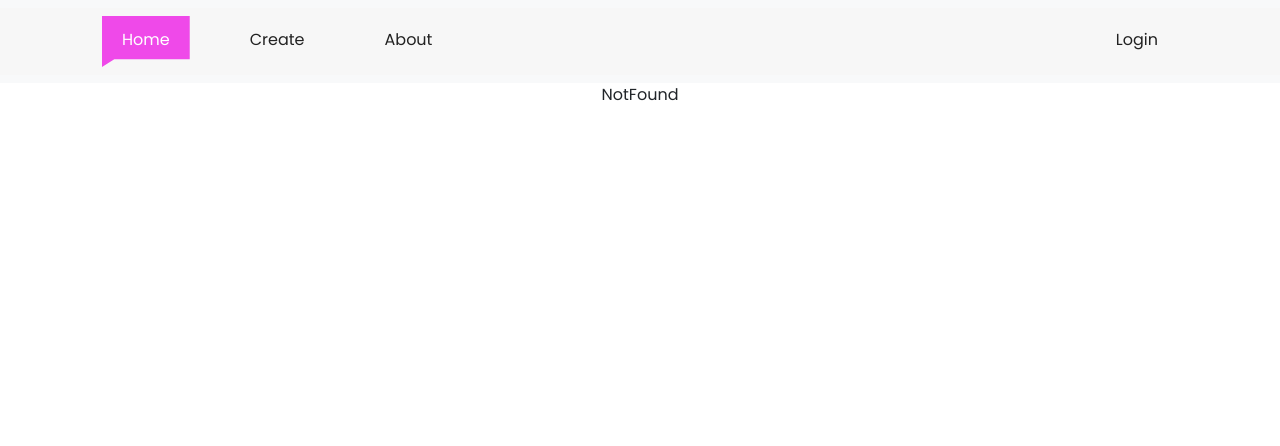
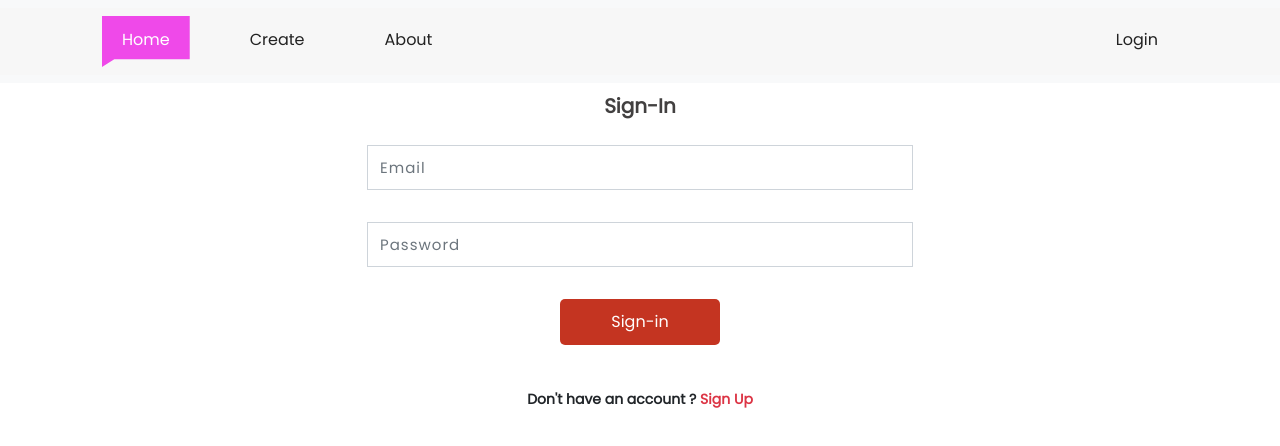
Before and after one commit to usmc-Blockhead/my_blog, a React (Create React App) app: page /auth in a window 1280 px wide. Shown: the top 446 px of the page. Built offline with nearby package versions, Linux system fonts and the light colour scheme.

Commit message:
added auth

```diff
--- a/src/App.js
+++ b/src/App.js
@@ -11,6 +11,7 @@ import AddEditBlog from "./pages/AddEditBlog";
 import About from "./pages/About";
 import NotFound from "./pages/NotFound";
 import Header from "./components/Header";
+import Auth from "./pages/Auth";
 
 
 
@@ -27,6 +28,7 @@ function App() {
         <Route path="/create" element={<AddEditBlog />}/>
         <Route path="/update/:id" element={<AddEditBlog />}/>
         <Route path="/about" element={<About />}/>
+        <Route path="/auth" element={<Auth />}/>
         <Route path="*" element={<NotFound />}/>
       </Routes>
     </div>
--- a/src/pages/Auth.js
+++ b/src/pages/Auth.js
@@ -1,9 +1,184 @@
-import React from 'react'
+import {
+  createUserWithEmailAndPassword,
+  signInWithEmailAndPassword,
+  updateProfile,
+} from "firebase/auth";
+import React, { useState } from "react";
+import { toast } from "react-toastify";
+import { auth } from "../firebase";
+import { useNavigate } from "react-router-dom";
 
-const Auth = () => {
+const initialState = {
+  firstName: "",
+  lastName: "",
+  email: "",
+  password: "",
+  confirmPassword: "",
+};
+
+const Auth = ({ setActive, setUser }) => {
+  const [state, setState] = useState(initialState);
+  const [signUp, setSignUp] = useState(false);
+
+  const { email, password, firstName, lastName, confirmPassword } = state;
+
+  const navigate = useNavigate();
+
+  const handleChange = (e) => {
+    setState({ ...state, [e.target.name]: e.target.value });
+  };
+
+  const handleAuth = async (e) => {
+    e.preventDefault();
+    if (!signUp) {
+      if (email && password) {
+        const { user } = await signInWithEmailAndPassword(
+          auth,
+          email,
+          password
+        );
+        setUser(user);
+        setActive("home");
+      } else {
+        return toast.error("All fields are mandatory to fill");
+      }
+    } else {
+      if (password !== confirmPassword) {
+        return toast.error("Password don't match");
+      }
+      if (firstName && lastName && email && password) {
+        const { user } = await createUserWithEmailAndPassword(
+          auth,
+          email,
+          password
+        );
+        await updateProfile(user, { displayName: `${firstName} ${lastName}` });
+        setActive("home");
+      } else {
+        return toast.error("All fields are mandatory to fill");
+      }
+    }
+    navigate("/");
+  };
+
   return (
-    <div>Auth</div>
-  )
-}
+    <div className="container-fluid mb-4">
+      <div className="container">
+        <div className="col-12 text-center">
+          <div className="text-center heading py-2">
+            {!signUp ? "Sign-In" : "Sign-Up"}
+          </div>
+        </div>
+        <div className="row h-100 justify-content-center align-items-center">
+          <div className="col-10 col-md-8 col-lg-6">
+            <form className="row" onSubmit={handleAuth}>
+              {signUp && (
+                <>
+                  <div className="col-6 py-3">
+                    <input
+                      type="text"
+                      className="form-control input-text-box"
+                      placeholder="First Name"
+                      name="firstName"
+                      value={firstName}
+                      onChange={handleChange}
+                    />
+                  </div>
+                  <div className="col-6 py-3">
+                    <input
+                      type="text"
+                      className="form-control input-text-box"
+                      placeholder="Last Name"
+                      name="lastName"
+                      value={lastName}
+                      onChange={handleChange}
+                    />
+                  </div>
+                </>
+              )}
+              <div className="col-12 py-3">
+                <input
+                  type="email"
+                  className="form-control input-text-box"
+                  placeholder="Email"
+                  name="email"
+                  value={email}
+                  onChange={handleChange}
+                />
+              </div>
+              <div className="col-12 py-3">
+                <input
+                  type="password"
+                  className="form-control input-text-box"
+                  placeholder="Password"
+                  name="password"
+                  value={password}
+                  onChange={handleChange}
+                />
+              </div>
+              {signUp && (
+                <div className="col-12 py-3">
+                  <input
+                    type="password"
+                    className="form-control input-text-box"
+                    placeholder="Confirm Password"
+                    name="confirmPassword"
+                    value={confirmPassword}
+                    onChange={handleChange}
+                  />
+                </div>
+              )}
 
-export default Auth
+              <div className="col-12 py-3 text-center">
+                <button
+                  className={`btn ${!signUp ? "btn-sign-in" : "btn-sign-up"}`}
+                  type="submit"
+                >
+                  {!signUp ? "Sign-in" : "Sign-up"}
+                </button>
+              </div>
+            </form>
+            <div>
+              {!signUp ? (
+                <>
+                  <div className="text-center justify-content-center mt-2 pt-2">
+                    <p className="small fw-bold mt-2 pt-1 mb-0">
+                      Don't have an account ?&nbsp;
+                      <span
+                        className="link-danger"
+                        style={{ textDecoration: "none", cursor: "pointer" }}
+                        onClick={() => setSignUp(true)}
+                      >
+                        Sign Up
+                      </span>
+                    </p>
+                  </div>
+                </>
+              ) : (
+                <>
+                  <div className="text-center justify-content-center mt-2 pt-2">
+                    <p className="small fw-bold mt-2 pt-1 mb-0">
+                      Already have an account ?&nbsp;
+                      <span
+                        style={{
+                          textDecoration: "none",
+                          cursor: "pointer",
+                          color: "#298af2",
+                        }}
+                        onClick={() => setSignUp(false)}
+                      >
+                        Sign In
+                      </span>
+                    </p>
+                  </div>
+                </>
+              )}
+            </div>
+          </div>
+        </div>
+      </div>
+    </div>
+  );
+};
+
+export default Auth;
```
Also changed, not shown: 1 other file (tests, documents, lock files or other folders).
